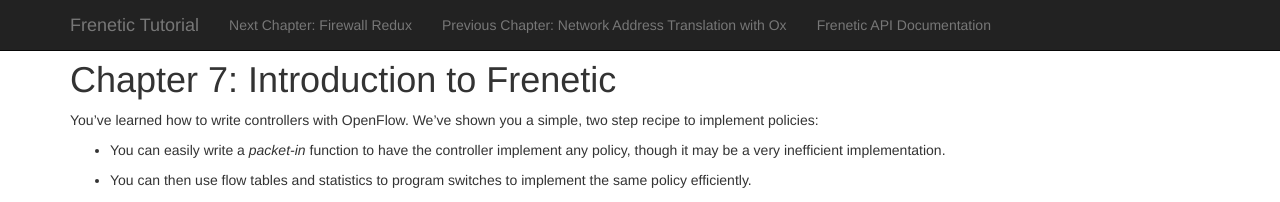
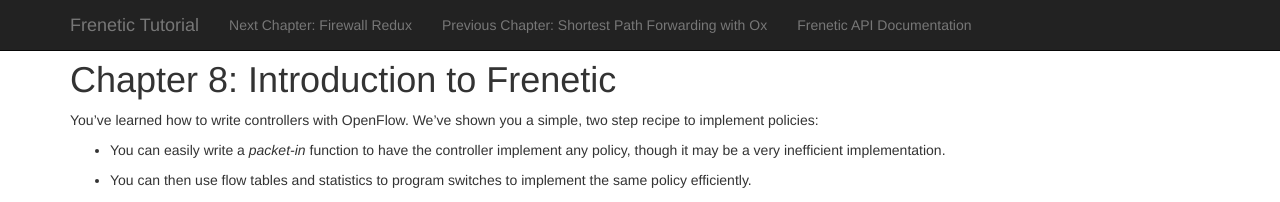
Before and after one commit to frenetic-lang/tutorials, a Jekyll site: the page built from 07-Frenetic-Introduction/index.md, in a window 1280 px wide and 900 px high. Shown: the top 202 px of the window. Built offline with Jekyll 4.4.1, drawn with Linux system fonts in a browser that asks for light colours; nearby versions of some CDN libraries.

Commit message:
Update toc.yml

```diff
--- a/_data/toc.yml
+++ b/_data/toc.yml
@@ -15,6 +15,9 @@
 - name: Network Address Translation with Ox
   path: ../06-OxNat
   group: ox
+- name: Shortest Path Forwarding with Ox
+  path: ../07-OxRouting
+  group: ox
 - name: Introduction to Frenetic
   path: ../07-Frenetic-Introduction
   group: frenetic
```
